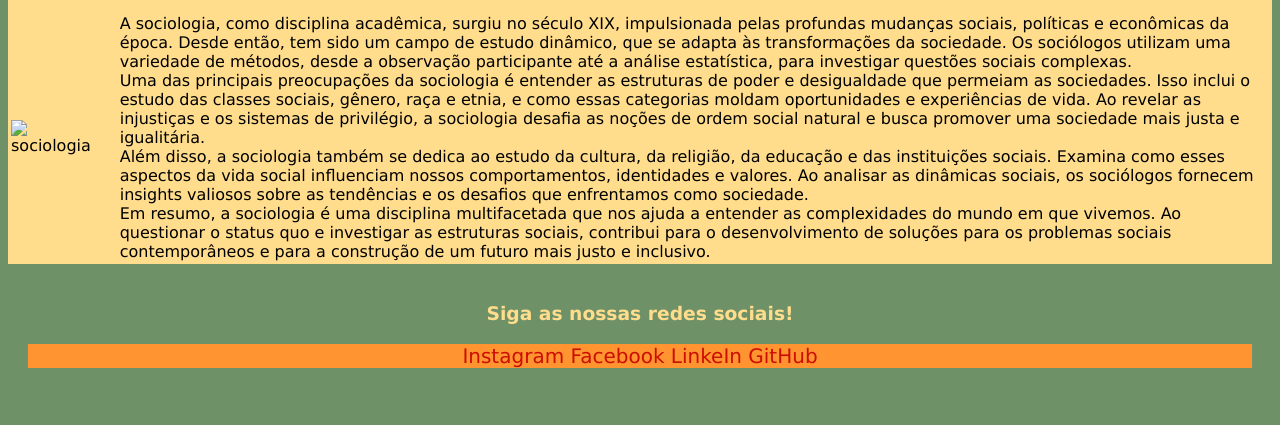
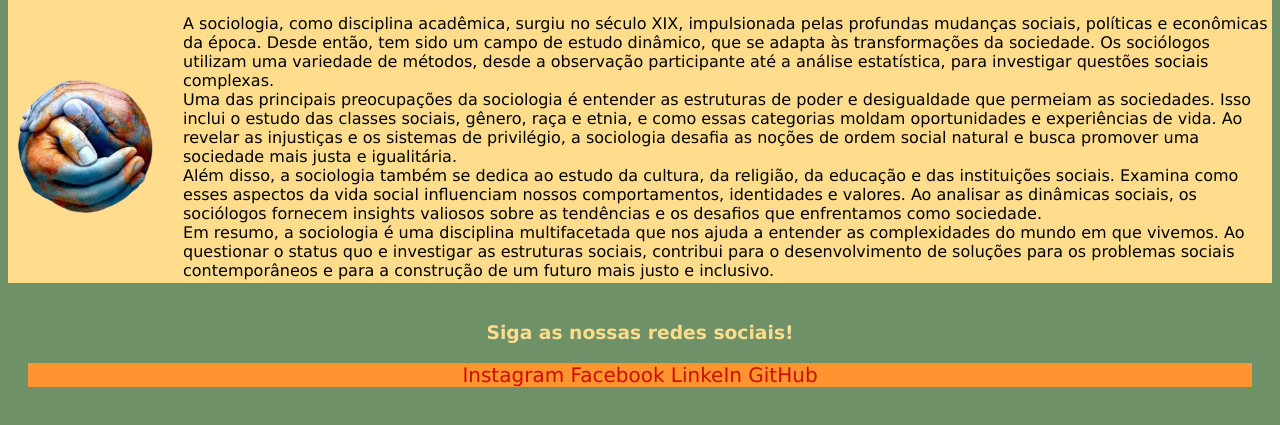
Before and after one commit to MariaBrandao18/Site-Html-CSS, a plain HTML site: page index5.html in a window 1280 px wide. Shown: the part 263-688 px from the top of the page. Drawn offline with Linux system fonts and the light colour scheme.

Commit message:
Update index5.html

```diff
--- a/index5.html
+++ b/index5.html
@@ -31,7 +31,7 @@
             <h2>Sociologia</h2>
             <table>
                 <tr>
-                    <td><img src="image/sociologia.png" alt="sociologia" width="" height="150px" style="padding-right: 20px;"></td>
+                    <td><img src="./sociologia.png" alt="sociologia" width="" height="150px" style="padding-right: 20px;"></td>
             <td>
             <p>
                 A sociologia, como disciplina acadêmica, surgiu no século XIX, impulsionada pelas profundas mudanças sociais, políticas e econômicas da época. Desde então, tem sido um campo de estudo dinâmico, que se adapta às transformações da sociedade. Os sociólogos utilizam uma variedade de métodos, desde a observação participante até a análise estatística, para investigar questões sociais complexas.
```
